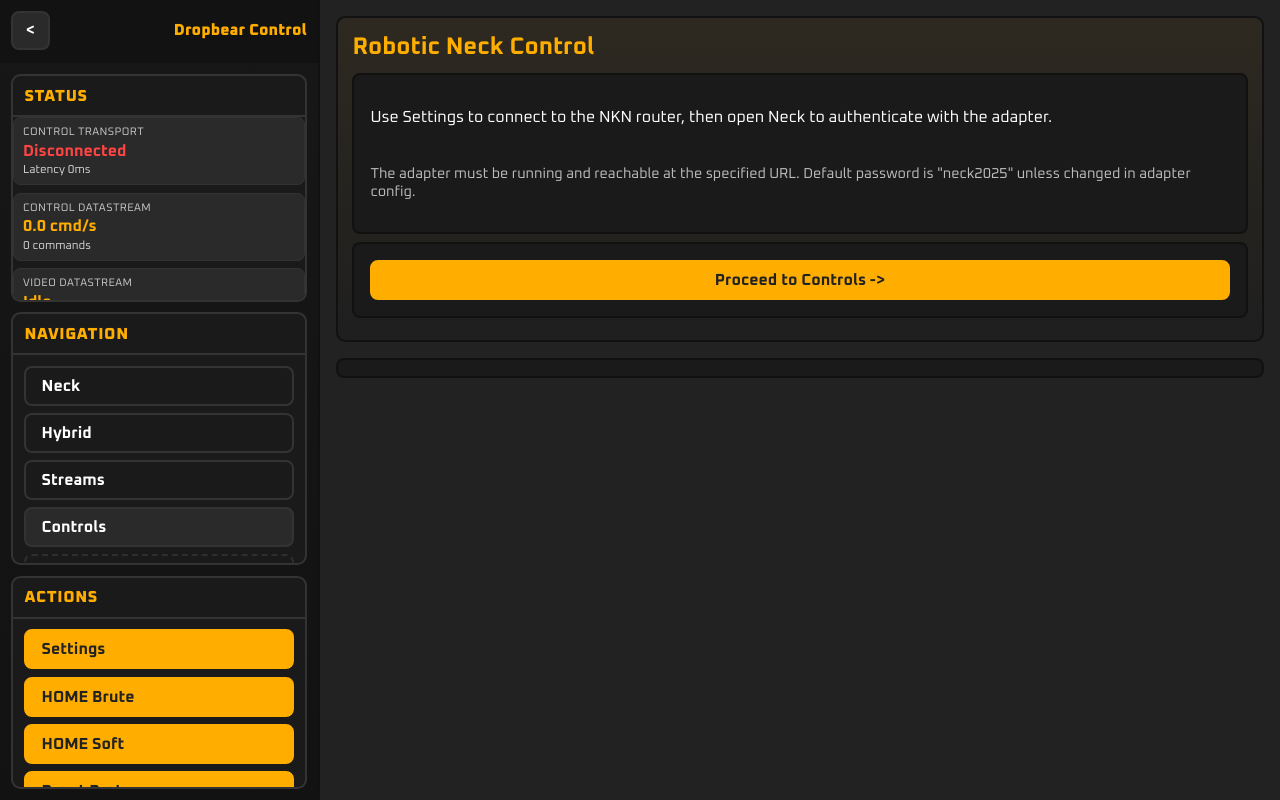
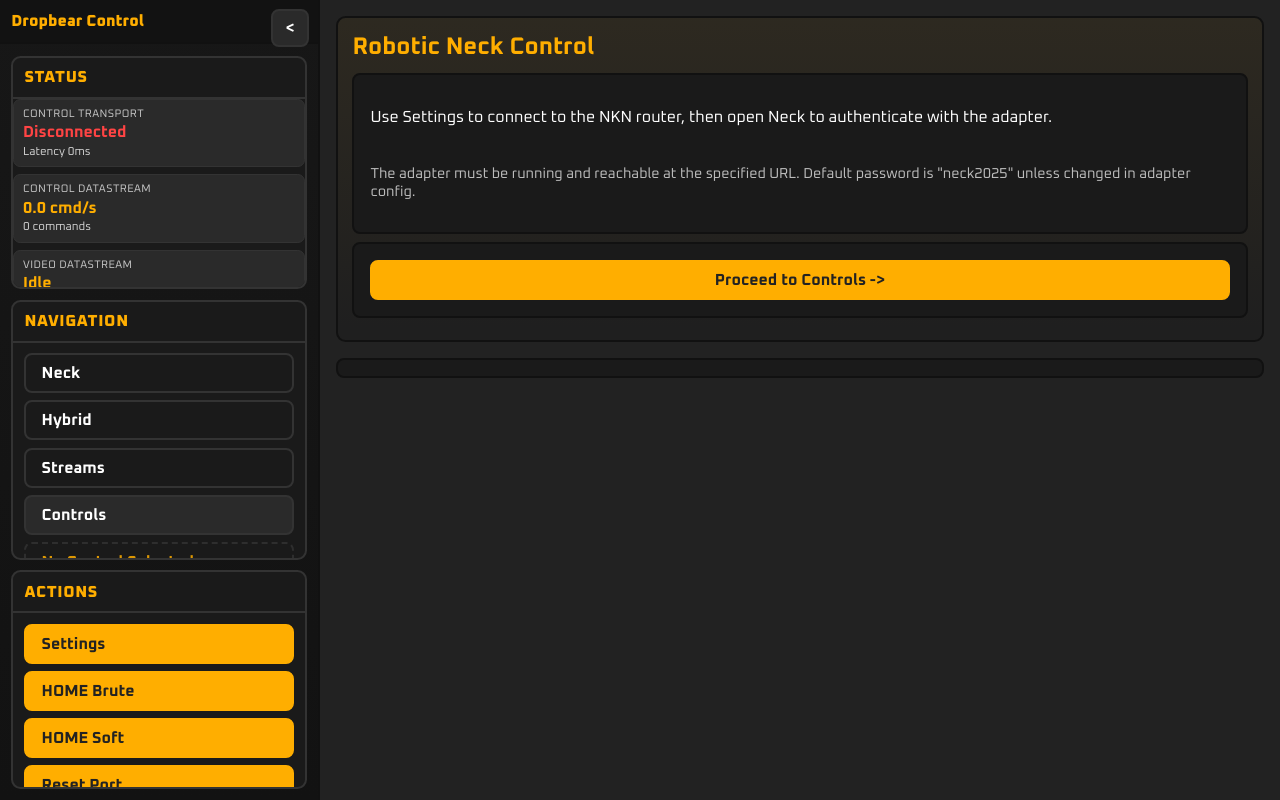
Before and after one commit to robit-man/Dropbear-Neck-Assembly, a plain HTML site: page docs/index.html in a window 1280 px wide. Drawn offline with nearby package versions, Linux system fonts and the light colour scheme.

Commit message:
closed patch

```diff
--- a/docs/style.css
+++ b/docs/style.css
@@ -11,7 +11,7 @@
     --ui-control-font-size: 16px;
     --ui-control-font-weight: 700;
     --sidebar-width: 320px;
-    --sidebar-peek-width: 58px;
+    --sidebar-peek-width: 74px;
 }
 
 * {
@@ -64,6 +64,7 @@ html {
 }
 
 .sidebar-header {
+    position: relative;
     display: flex;
     align-items: center;
     justify-content: space-between;
@@ -74,12 +75,16 @@ html {
 }
 
 .sidebar-toggle-btn {
+    position: absolute;
+    top: 0.55rem;
+    right: 0.55rem;
     width: 2.4rem;
     min-width: 2.4rem;
     height: 2.4rem;
     padding: 0;
     font-size: 1rem;
     line-height: 1;
+    z-index: 2;
 }
 
 .sidebar-brand {
@@ -87,6 +92,7 @@ html {
     font-weight: 800;
     color: var(--accent);
     white-space: nowrap;
+    padding-right: 3rem;
     transition: opacity 0.16s ease;
 }
 
@@ -199,6 +205,7 @@ body.sidebar-collapsed .app-sidebar {
 
 body.sidebar-collapsed .sidebar-header {
     justify-content: flex-end;
+    padding: 0.35rem 0.35rem;
 }
 
 body.sidebar-collapsed .sidebar-brand,
@@ -1100,6 +1107,7 @@ h3 {
 
     body.sidebar-collapsed .sidebar-header {
         justify-content: flex-end;
+        padding: 0.35rem 0.35rem;
     }
 
     body.sidebar-mobile-open .sidebar-scrim {
```
